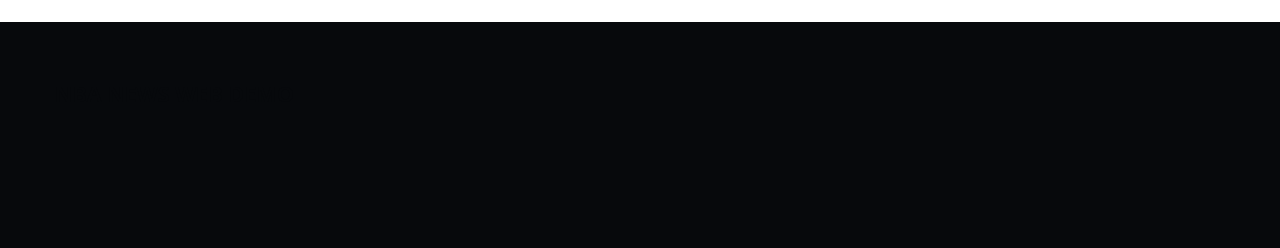
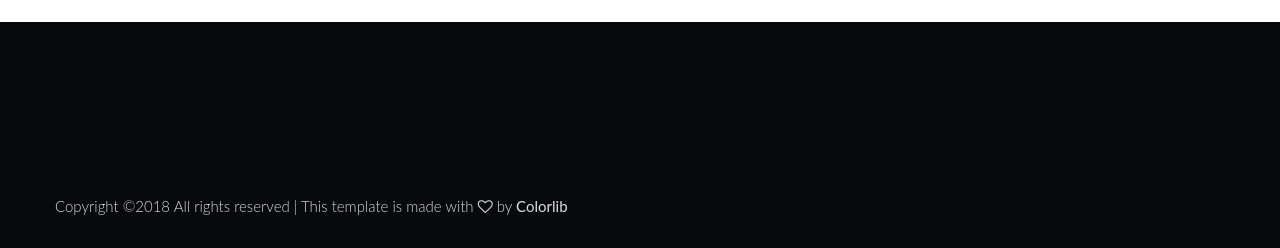
Before and after one commit to coperniciumm/NBA-News-Web, a Django app: page /post/ in a window 1280 px wide. Shown: the part 987-1235 px from the top of the page. Run offline with Django 3.2, Linux system fonts and the light colour scheme; some libraries are stand-ins or nearby versions.

Commit message:
fix copyright

```diff
--- a/templates/index.html
+++ b/templates/index.html
@@ -165,12 +165,10 @@
 					<!-- ROW -->
 					<div class="row">
 						<!-- footer copyright -->
-						<div class="col-md-6 col-md-pull-6">
-							<div class="footer-copyright">
-								<span><!-- Link back to Colorlib can't be removed. Template is licensed under CC BY 3.0. -->
+						<div class="footer-copyright">
+							<span><!-- Link back to Colorlib can't be removed. Template is licensed under CC BY 3.0. -->
 Copyright &copy;<script>document.write(new Date().getFullYear());</script> All rights reserved | This template is made with <i class="fa fa-heart-o" aria-hidden="true"></i> by <a href="https://colorlib.com" target="_blank">Colorlib</a>
 <!-- Link back to Colorlib can't be removed. Template is licensed under CC BY 3.0. --></span>
-							</div>
 						</div>
 						<!-- /footer copyright -->
 					</div>
--- a/templates/post.html
+++ b/templates/post.html
@@ -103,12 +103,10 @@
 					<!-- ROW -->
 					<div class="row">
 						<!-- footer copyright -->
-						<div class="col-md-6 col-md-pull-6">
-							<div class="footer-copyright">
-								<span><!-- Link back to Colorlib can't be removed. Template is licensed under CC BY 3.0. -->
+						<div class="footer-copyright">
+							<span><!-- Link back to Colorlib can't be removed. Template is licensed under CC BY 3.0. -->
 Copyright &copy;<script>document.write(new Date().getFullYear());</script> All rights reserved | This template is made with <i class="fa fa-heart-o" aria-hidden="true"></i> by <a href="https://colorlib.com" target="_blank">Colorlib</a>
 <!-- Link back to Colorlib can't be removed. Template is licensed under CC BY 3.0. --></span>
-							</div>
 						</div>
 						<!-- /footer copyright -->
 					</div>
```
